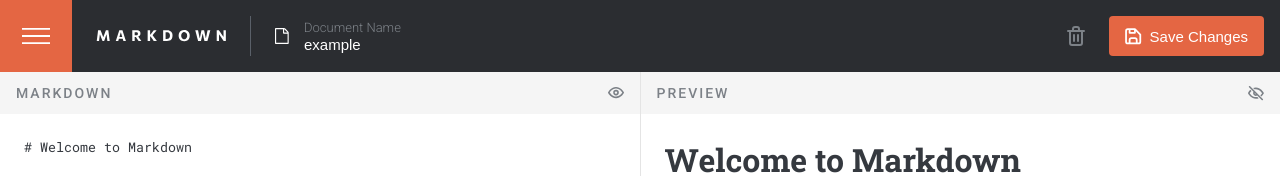
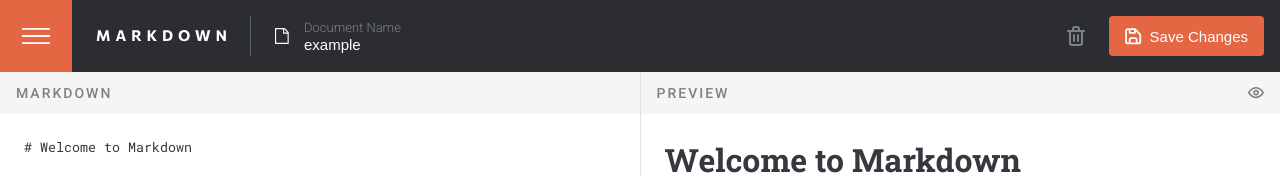
Before and after one commit to BrandenDaniel/markdown-app, a Next.js app: page / in a window 1280 px wide. Shown: the top 176 px of the page. Built offline with nearby package versions, Linux system fonts and the light colour scheme.

Commit message:
fixed preview button toggle

```diff
--- a/src/app/page.tsx
+++ b/src/app/page.tsx
@@ -1,10 +1,17 @@
+"use client";
+
 import MarkdownInput from "@/components/MarkdownInput";
 import MarkdownOutput from "@/components/MarkdownOutput";
+import { useMarkdownInputContext } from "@/context/markdown-input-context";
 import React from "react";
 
 export default function page() {
+  const { showPreview } = useMarkdownInputContext();
+
   return (
-    <main className="container">
+    <main
+      className={`container ${showPreview ? "show-preview" : "hide-preview"}`}
+    >
       <MarkdownInput></MarkdownInput>
       <MarkdownOutput></MarkdownOutput>
     </main>
--- a/src/components/ViewToggle.tsx
+++ b/src/components/ViewToggle.tsx
@@ -2,14 +2,22 @@ import ShowPreviewIcon from "../assets/icon-show-preview.svg";
 import HidePreviewIcon from "../assets/icon-hide-preview.svg";
 import Image from "next/image";
 import { roboto } from "@/lib/fonts";
+import { useMarkdownInputContext } from "@/context/markdown-input-context";
 
 export default function ViewToggle({ type }: { type: string }) {
+  const { showPreview, setShowPreview } = useMarkdownInputContext();
+
   return (
     <div className={`viewToggle ${roboto.className}`}>
       <span>{type === "input" ? "MARKDOWN" : "PREVIEW"}</span>
-      <button>
+      <button
+        onClick={(e) => {
+          e.preventDefault();
+          setShowPreview((prev) => !prev);
+        }}
+      >
         <Image
-          src={type === "input" ? ShowPreviewIcon : HidePreviewIcon}
+          src={showPreview ? HidePreviewIcon : ShowPreviewIcon}
           alt={type === "input" ? "show preview" : "hide preview"}
         />
       </button>
--- a/src/context/markdown-input-context.tsx
+++ b/src/context/markdown-input-context.tsx
@@ -19,6 +19,8 @@ type MarkdownInputContext = {
   setData: React.Dispatch<React.SetStateAction<typeof Data>>;
   currentFile: DataStructure;
   setCurrentFile: React.Dispatch<React.SetStateAction<DataStructure>>;
+  showPreview: boolean;
+  setShowPreview: React.Dispatch<React.SetStateAction<boolean>>;
 };
 
 export const MarkdownInputContext = createContext<MarkdownInputContext | null>(
@@ -31,10 +33,18 @@ export default function MarkdownInputContextProvider({
   const [data, setData] = useState([...Data]);
   const lastFile = data.slice(-1);
   const [currentFile, setCurrentFile] = useState<DataStructure>(lastFile[0]);
+  const [showPreview, setShowPreview] = useState(false);
 
   return (
     <MarkdownInputContext.Provider
-      value={{ data, setData, currentFile, setCurrentFile }}
+      value={{
+        data,
+        setData,
+        currentFile,
+        setCurrentFile,
+        showPreview,
+        setShowPreview,
+      }}
     >
       {children}
     </MarkdownInputContext.Provider>
--- a/src/sass/components/markdown.scss
+++ b/src/sass/components/markdown.scss
@@ -134,6 +134,12 @@
 
       &--input {
         border-right: 1px solid var(--300);
+
+        .viewToggle {
+          button {
+            display: none;
+          }
+        }
       }
 
       textarea,
--- a/src/sass/components/viewToggle.scss
+++ b/src/sass/components/viewToggle.scss
@@ -12,3 +12,38 @@
     font-weight: 500;
   }
 }
+
+.show-preview {
+  .markdown--input {
+    display: none !important;
+  }
+}
+
+.hide-preview {
+  .markdown--output {
+    display: none !important;
+  }
+}
+
+@media (min-width: $md) {
+  .show-preview {
+    .markdown {
+      &--input {
+        display: none !important;
+      }
+
+      &--output {
+        display: flex !important;
+      }
+    }
+  }
+
+  .hide-preview {
+    .markdown {
+      &--input,
+      &--output {
+        display: flex !important;
+      }
+    }
+  }
+}
```
